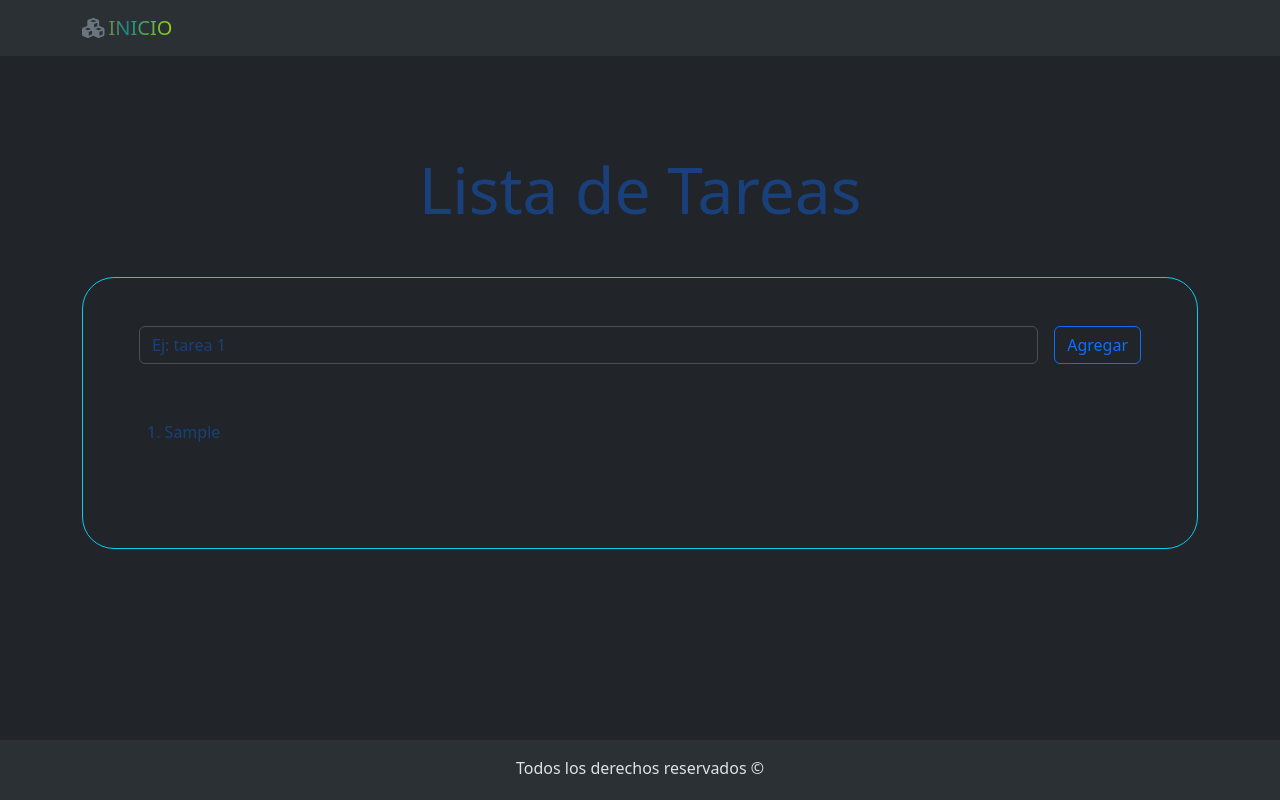
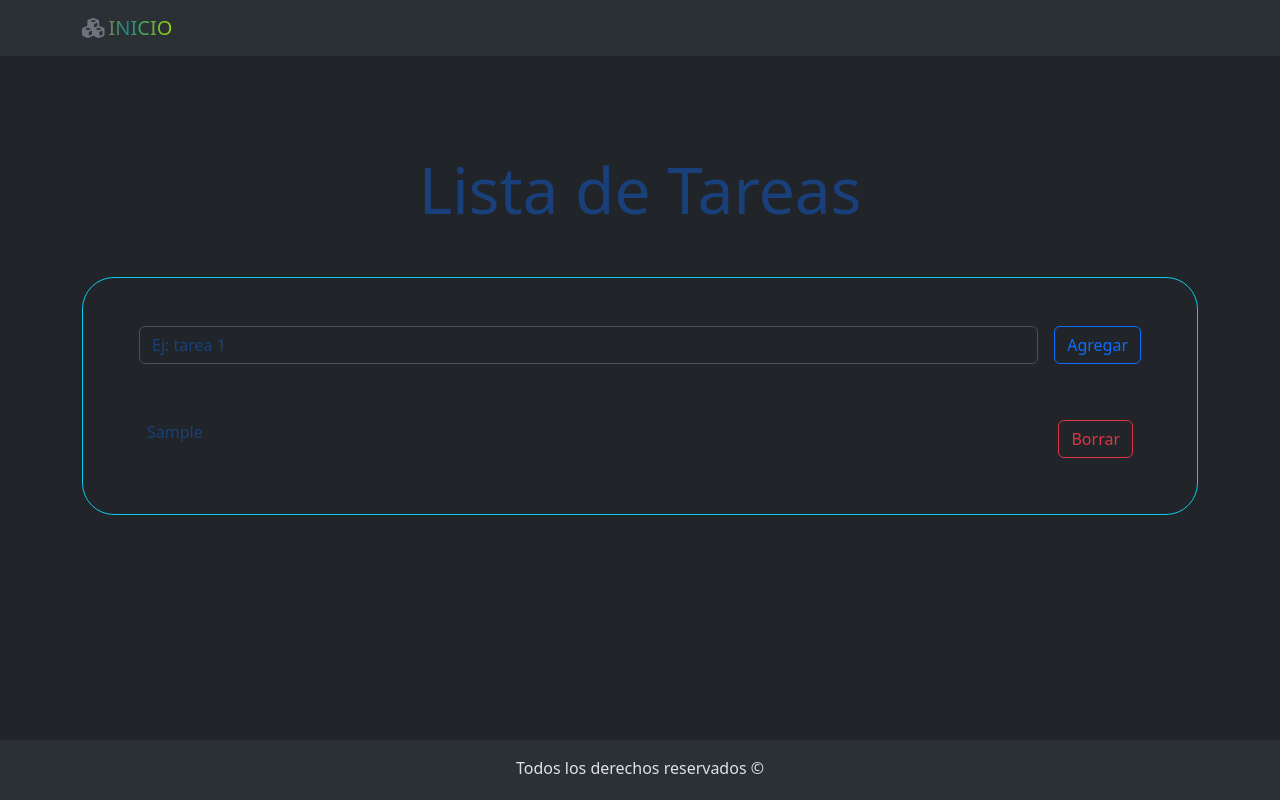
Before and after one commit to penguinEm/tp6Ejercicio5, a React (Vite) app: page / in a window 1280 px wide. Both pictures are taken after typing "Sample" into the empty fields and a click on the button "Agregar". Built offline with nearby package versions, Linux system fonts and the light colour scheme.

Commit message:
Agregamos el maquetado del botton para borrar tareas

```diff
--- a/src/components/FormularioTareas.jsx
+++ b/src/components/FormularioTareas.jsx
@@ -9,12 +9,16 @@ const FormularioTareas = () => {
   const manejadorSubmit = (e) => {
     e.preventDefault();
 
-    setArrayTarea([...arrayTareas, tarea])
-    setTarea ("")
+    setArrayTarea([...arrayTareas, tarea]);
+    setTarea("");
+  };
+
+  const borrarTarea = () => {
+
   };
 
   return (
-    <section className="rounded-5 py-5 border border-info px-lg-5 px-md-5 px-sm-1">
+    <section className="rounded-5 pt-5 border border-info px-lg-5 px-md-5 px-sm-1">
       <Form onSubmit={manejadorSubmit}>
         <Form.Group
           className="mx-2 d-flex"
@@ -27,7 +31,7 @@ const FormularioTareas = () => {
             minLength={3}
             maxLength={30}
             onChange={(e) => setTarea(e.target.value)}
-            value = {tarea}
+            value={tarea}
           />
           <Button type="submit" variant="outline-primary" className="ms-3">
             Agregar
--- a/src/components/ItemTarea.jsx
+++ b/src/components/ItemTarea.jsx
@@ -1,9 +1,10 @@
-import { ListGroup } from "react-bootstrap";
+import { Button, ListGroup } from "react-bootstrap";
 
 const ItemTarea = (props) => {
   return (
-    <ListGroup.Item as="li" className="border border-0 color-titulo">
+    <ListGroup.Item as="li" className="border border-0 color-titulo d-flex justify-content-between">
       {props.contenidoTarea}
+      <Button variant="outline-danger">Borrar</Button>
     </ListGroup.Item>
   );
 };
--- a/src/components/ListaTareas.jsx
+++ b/src/components/ListaTareas.jsx
@@ -3,7 +3,7 @@ import ItemTarea from "./ItemTarea";
 
 const ListaTareas = (props) => {
   return (
-    <ListGroup as="ol" numbered className="my-5">
+    <ListGroup as="ol" className="my-5">
       {props.arrayTareas.map((elementoArray, posicionArray) => (
         <ItemTarea key={posicionArray} contenidoTarea={elementoArray}></ItemTarea>
       ))}
```
